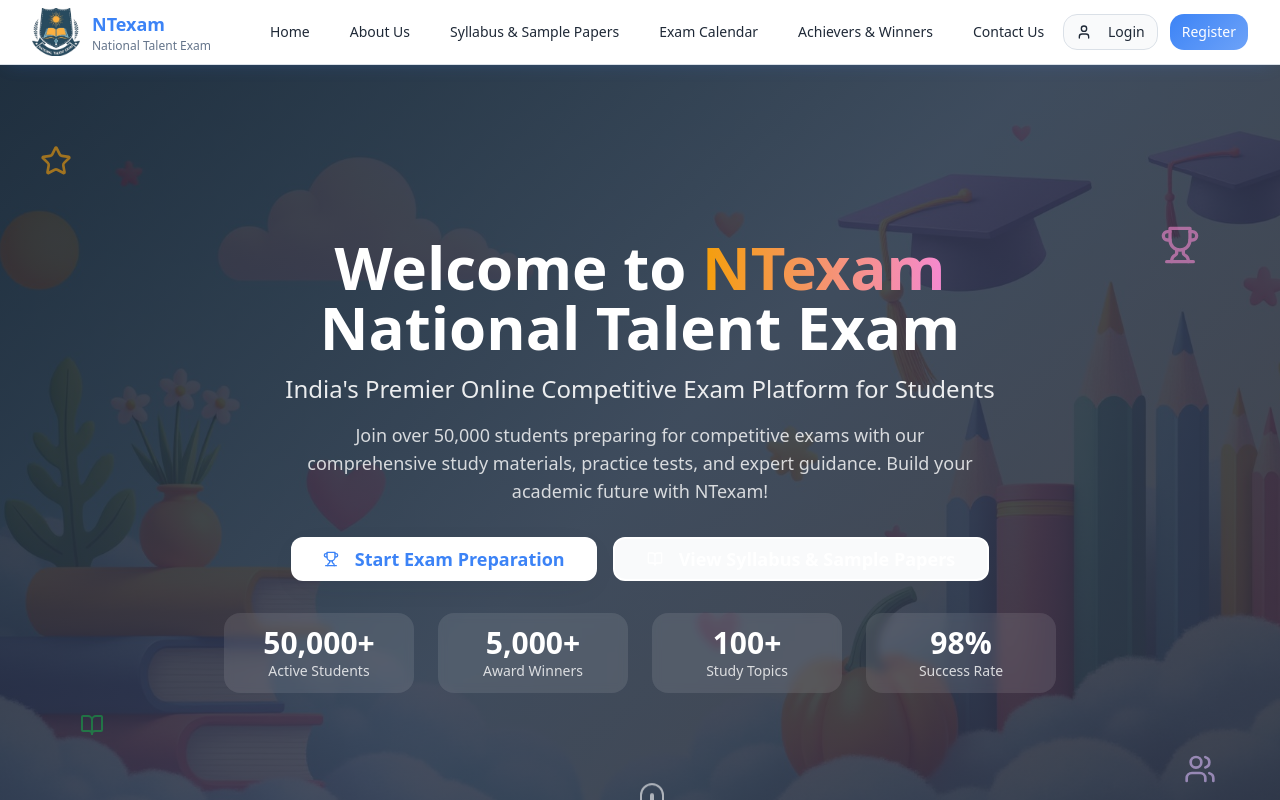
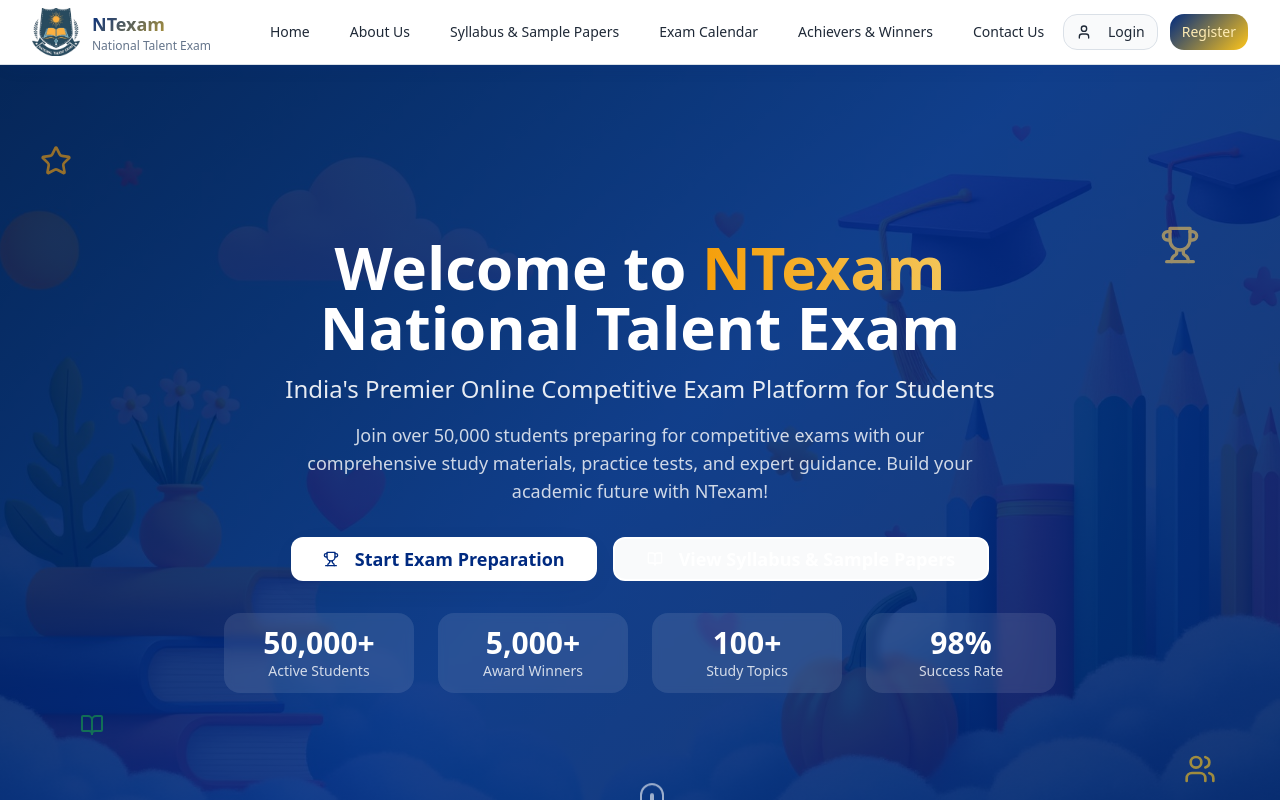
Before and after one commit to NikhilM344/NTExam-national-exam-hub, a React (Vite) app: page / in a window 1280 px wide. Shown: the top 800 px of the page. Built offline with nearby package versions, Linux system fonts and the light colour scheme.

Commit message:
Apply logo color scheme
Apply the color scheme of the logo to the website's text elements. This change aims to create a more cohesive and branded visual experience across the site.

```diff
--- a/src/components/Navigation.tsx
+++ b/src/components/Navigation.tsx
@@ -92,7 +92,7 @@ const Navigation = () => {
               itemProp="logo"
             />
             <div className="ml-3">
-              <h1 className="text-base sm:text-lg font-bold text-primary" itemProp="name">NTexam</h1>
+              <h1 className="text-base sm:text-lg font-bold bg-gradient-primary bg-clip-text text-transparent" itemProp="name">NTexam</h1>
               <p className="text-xs text-muted-foreground hidden sm:block" itemProp="description">National Talent Exam</p>
             </div>
           </div>
--- a/src/index.css
+++ b/src/index.css
@@ -20,14 +20,14 @@ All colors MUST be HSL and designed for children/students
     --popover: 0 0% 100%;
     --popover-foreground: 215 28% 17%;
 
-    /* Primary colors - Bright blue for engagement */
-    --primary: 217 91% 60%;
-    --primary-foreground: 0 0% 100%;
-    --primary-hover: 217 91% 55%;
+    /* Primary colors - Deep blue/navy from logo shield */
+    --primary: 220 100% 25%;
+    --primary-foreground: 45 100% 85%;
+    --primary-hover: 220 100% 30%;
 
-    /* Secondary colors - Soft purple */
-    --secondary: 268 83% 85%;
-    --secondary-foreground: 268 70% 25%;
+    /* Secondary colors - Gold/yellow from logo sun */
+    --secondary: 45 100% 55%;
+    --secondary-foreground: 220 100% 15%;
 
     /* Success colors - Green for achievements */
     --success: 142 76% 36%;
@@ -41,9 +41,9 @@ All colors MUST be HSL and designed for children/students
     --muted: 210 20% 92%;
     --muted-foreground: 215 16% 47%;
 
-    /* Accent colors - Playful pink */
-    --accent: 320 85% 75%;
-    --accent-foreground: 320 70% 15%;
+    /* Accent colors - Warm gold accent */
+    --accent: 42 87% 65%;
+    --accent-foreground: 220 100% 15%;
 
     /* Destructive colors */
     --destructive: 0 84% 60%;
@@ -54,16 +54,16 @@ All colors MUST be HSL and designed for children/students
     --input: 210 20% 88%;
     --ring: 217 91% 60%;
 
-    /* Student-friendly gradients */
-    --gradient-hero: linear-gradient(135deg, hsl(220 25% 15%), hsl(225 20% 25%), hsl(230 15% 20%));
-    --gradient-card: linear-gradient(145deg, hsl(0 0% 100%), hsl(210 20% 96%));
+    /* Logo-inspired gradients */
+    --gradient-hero: linear-gradient(135deg, hsl(220 100% 15%), hsl(220 100% 25%), hsl(220 100% 20%));
+    --gradient-card: linear-gradient(145deg, hsl(0 0% 100%), hsl(45 30% 96%));
     --gradient-success: linear-gradient(135deg, hsl(142 76% 36%), hsl(142 76% 46%));
-    --gradient-primary: linear-gradient(135deg, hsl(217 91% 60%), hsl(217 91% 70%));
+    --gradient-primary: linear-gradient(135deg, hsl(220 100% 25%), hsl(45 100% 55%));
 
-    /* Shadows for depth */
-    --shadow-soft: 0 4px 20px -8px hsl(217 91% 60% / 0.3);
-    --shadow-card: 0 8px 32px -12px hsl(215 28% 17% / 0.15);
-    --shadow-winner: 0 12px 40px -16px hsl(320 85% 75% / 0.4);
+    /* Logo-themed shadows */
+    --shadow-soft: 0 4px 20px -8px hsl(220 100% 25% / 0.3);
+    --shadow-card: 0 8px 32px -12px hsl(220 50% 20% / 0.15);
+    --shadow-winner: 0 12px 40px -16px hsl(45 87% 65% / 0.4);
 
     /* Animations */
     --transition-smooth: all 0.3s cubic-bezier(0.4, 0, 0.2, 1);
```
